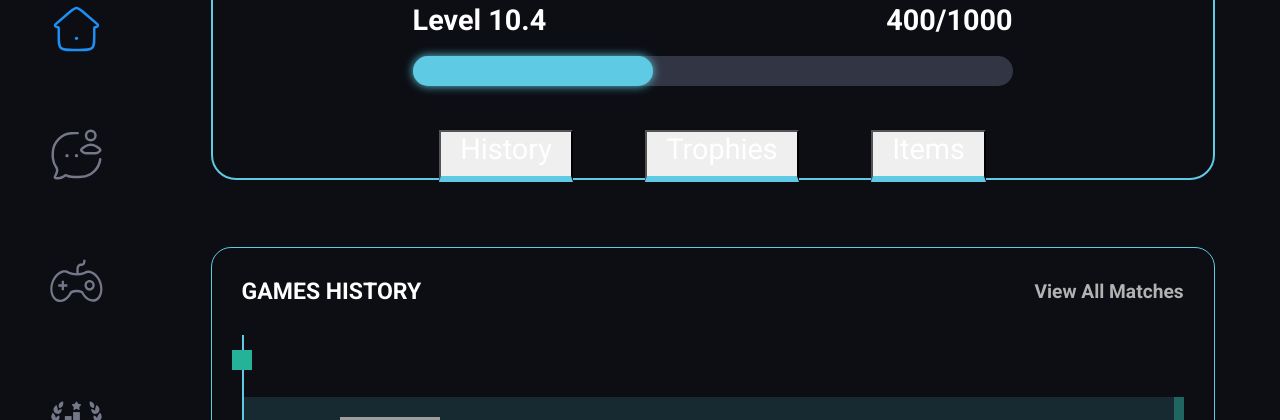
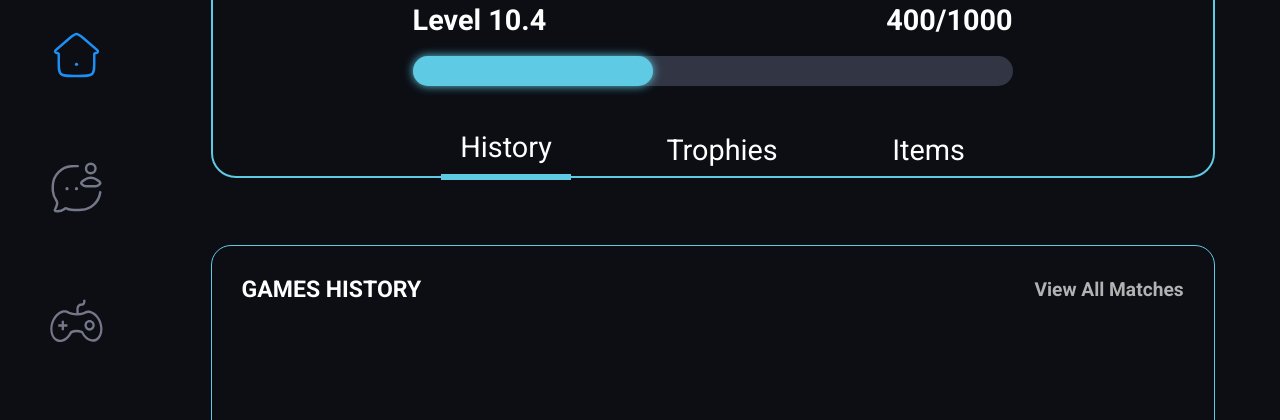
Before and after one commit to AMGHAR-ELMAHDI/ft_transcendence, a React (Vite) app in the folder React/: page / in a window 1280 px wide. Shown: the part 460-880 px from the top of the page. Built offline with nearby package versions, Linux system fonts and the light colour scheme; grey boxes are pictures that could not be loaded.

Commit message:
working on reading data from json

```diff
--- a/React/src/App.tsx
+++ b/React/src/App.tsx
@@ -17,7 +17,7 @@ import "./css/Dashboard.css";
 import "./css/ProfileMain.css";
 
 function App() {
-  const [render, setRender] = useState("History");
+  const [render, setRender] = useState<string>("History");
 
   return (
     <div className="AppClass">
@@ -25,7 +25,11 @@ function App() {
       <div className="main">
         <TopBar />
         <div id="DashboardProfileContainer">
-          <Profile profileList="RenderList" show={render} />
+          <Profile
+            profileList="RenderList"
+            show={render}
+            setRender={setRender}
+          />
           <ProfileMain inRender={render} />
           {/* <Dashboard /> */}
           {/* <Test /> */}
--- a/React/src/components/Profile.tsx
+++ b/React/src/components/Profile.tsx
@@ -4,7 +4,6 @@ import Circle from "./Circle.tsx";
 import ProfileData from "../Data/Profile.json";
 import "../css/Profile.css";
 import {
-  CircularProgressbar,
   buildStyles,
   CircularProgressbarWithChildren,
 } from "react-circular-progressbar";
@@ -25,9 +24,10 @@ function getLevelStart() {
 interface ProfileProps {
   profileList: string;
   show: string;
+  setRender: React.Dispatch<React.SetStateAction<string>>;
 }
 
-function Profile({ profileList, show }: ProfileProps) {
+function Profile({ profileList, show, setRender }: ProfileProps) {
   const profileLevelStyle =
     profileList === "RenderList" ? divStyleProfile : divStyleDashboard;
   const boolRender = profileList === "RenderList" ? true : false;
@@ -62,9 +62,24 @@ function Profile({ profileList, show }: ProfileProps) {
           </div>
           {boolRender && (
             <div id="profile-tabs">
-              <button onClick={() => show="History"}>History</button>
-              <button onClick={() => show="Trophies"}>Trophies</button>
-              <button onClick={() => show="Items"}>Items</button>
+              <button
+                className={`${show === "History" && "ProfileToRender"} `}
+                onClick={() => setRender("History")}
+              >
+                History
+              </button>
+              <button
+                className={`${show === "Trophies" && "ProfileToRender"}  `}
+                onClick={() => setRender("Trophies")}
+              >
+                Trophies
+              </button>
+              <button
+                className={`${show === "Items" && "ProfileToRender"}`}
+                onClick={() => setRender("Items")}
+              >
+                Items
+              </button>
             </div>
           )}
         </div>
--- a/React/src/css/Dashboard.css
+++ b/React/src/css/Dashboard.css
@@ -1,12 +1,12 @@
-:root{
-    --bg-color : #0C0E14;
+:root {
+  --bg-color: #0c0e14;
   --grey-bg-color: #323644;
   --font-color: white;
-    --blue-glow: #5FCAE4;
+  --blue-glow: #5fcae4;
   --edge: 25px;
 }
 
-#DashboardProfileContainer{
+#DashboardProfileContainer {
   display: flex;
   flex-direction: column;
   gap: 1.5rem;
@@ -14,20 +14,20 @@
   margin-bottom: 1rem;
 }
 
-#Dashboard{
+#Dashboard {
   border-radius: var(--edge);
   display: flex;
   flex-wrap: wrap;
   gap: 1rem;
 }
 
-#DashboardHistory{
+#DashboardHistory {
   display: flex;
   width: 800px;
   border-radius: 25px;
 }
 
-#Dashboard-Main-GameModeContainer{
+#Dashboard-Main-GameModeContainer {
   width: 800px;
   background-image: url(/DashboardGameModes/table1.jpg);
   border-radius: 25px;
@@ -37,123 +37,126 @@
   flex: 1;
 }
 
-#Dashboard-Secondary-GameModeContainer{
+#Dashboard-Secondary-GameModeContainer {
   width: 800px;
   display: flex;
   flex-direction: column;
   justify-content: space-between;
 }
 
-#Dashboard-Secondary-GameModeContainer > *{
+#Dashboard-Secondary-GameModeContainer > * {
   border-radius: 25px;
   background-size: cover;
   background-position: center;
   height: 250px;
 }
 
-#Dashboard-Secondary-tournament{
+#Dashboard-Secondary-tournament {
   background-image: url(/DashboardGameModes/table1.jpg);
 }
 
-#Dashboard-Secondary-bot{
+#Dashboard-Secondary-bot {
   background-image: url(/DashboardGameModes/table1.jpg);
 }
 
-#Dashboard-Secondary-practice{
+#Dashboard-Secondary-practice {
   background-image: url(/DashboardGameModes/table1.jpg);
 }
 
-.big{
+.big {
   width: 100%;
   object-fit: cover;
   height: 100%;
   border-radius: var(--edge);
 }
 
-.extraModes{
+.extraModes {
   height: 260px;
   object-fit: cover;
   border-radius: var(--edge);
 }
 
 @media only screen and (max-width: 2560px) {
-	#DashboardHistory, #Dashboard-Main-GameModeContainer, #Dashboard-Secondary-GameModeContainer{
+  #DashboardHistory,
+  #Dashboard-Main-GameModeContainer,
+  #Dashboard-Secondary-GameModeContainer {
     width: 700px;
   }
 }
 
 @media only screen and (max-width: 1440px) {
-	#Dashboard-Main-GameModeContainer, #Dashboard-Secondary-GameModeContainer{
+  #Dashboard-Main-GameModeContainer,
+  #Dashboard-Secondary-GameModeContainer {
     width: 350px;
   }
-	#DashboardHistory{
+  #DashboardHistory {
     width: 1000px;
   }
-    #Dashboard-Secondary-GameModeContainer{
+  #Dashboard-Secondary-GameModeContainer {
     gap: 1rem;
   }
 }
 
 @media only screen and (max-width: 1920px) {
-    #Dashboard-Main-GameModeContainer, #Dashboard-Secondary-GameModeContainer{
+  #Dashboard-Main-GameModeContainer,
+  #Dashboard-Secondary-GameModeContainer {
     width: 500px;
   }
-	#DashboardHistory{
+  #DashboardHistory {
     width: 1000px;
     margin-left: auto;
     margin-right: auto;
   }
-    #Dashboard-Secondary-GameModeContainer{
+  #Dashboard-Secondary-GameModeContainer {
     gap: 1rem;
   }
 }
 
-
 /* --------------------------DASHBOARD HISTORY------------------------- */
 
-#history{
+#history {
   display: flex;
   flex-direction: column;
   padding: 30px;
-    border: 1px solid #5FCAE4;
+  border: 1px solid #5fcae4;
   border-radius: 20px;
   flex: 1;
   gap: 30px;
 }
 
-.history-top-text{
+.history-top-text {
   display: flex;
   align-items: center;
   justify-content: space-between;
 }
 
-.history-top-text h6{
-	color: #B2B2B2;
+.history-top-text h6 {
+  color: #b2b2b2;
   font-size: 1rem;
 }
 
-.line3{
+/* .line3 {
   position: relative;
   width: 2px;
-    height: 710px;
-    background: #5FCAE4;
+  min-height: 705px;
+  background: #5fcae4;
 }
 
-.line4{
-    background: #24B299;
+.line4 {
+  background: #24b299;
   width: 20px;
   height: 20px;
   position: absolute;
   top: 15px;
   left: -10px;
-}
+} */
 
-.history-container{
+.history-container {
   display: flex;
   flex: 1;
 }
 
-#dashboard-history-pic{
+#dashboard-history-pic {
   background-image: url(/bacharG.svg);
   height: 100px;
   width: 100px;
@@ -161,24 +164,25 @@
   background-position: center;
 }
 
-.tabs-acheivements{
+.tabs-acheivements {
   display: flex;
 }
 
-.history-tab-first{
+.history-tab-first {
   margin-top: 40px;
 }
 
-.history-tabs{
+.history-tabs {
   display: flex;
   justify-content: space-between;
   align-items: center;
   width: 100%;
   height: 140px;
   position: relative;
+  direction: ltr;
 }
 
-.history-tabs-left-container{
+.history-tabs-left-container {
   display: flex;
   justify-content: space-evenly;
   align-items: center;
@@ -186,38 +190,61 @@
   height: 100%;
 }
 
-.history-tab-won{
-    background-color: #172A31;
+.history-tab-won {
+  background-color: #172a31;
 }
 
-.history-tab-lost{
-    background-color: #5F2A33;
+.history-tab-lost {
+  background-color: #5f2a33;
 }
 
-.dashboard-history-right-rect{
+.dashboard-history-right-rect {
   width: 10px;
   height: 140px;
-    background-color: #1E8EF3;
+  background-color: #1e8ef3;
 }
 
-.rect-lost{
-    background-color: #9F4146;
+.rect-lost {
+  background-color: #9f4146;
 }
 
-.rect-won{
-    background-color: #1F6561;
+.rect-won {
+  background-color: #1f6561;
 }
 
-#dashboard-history-opponent, #dashboard-history-mode, #dashboard-history-date{
+#dashboard-history-opponent,
+#dashboard-history-mode,
+#dashboard-history-date {
   display: flex;
   flex-direction: column;
   height: 100%;
   justify-content: space-evenly;
 }
 
-#tabs-container{
+#tabs-container {
   display: flex;
   flex-direction: column;
   justify-content: space-evenly;
   width: 100%;
+  gap: 30px;
+  max-height: 800px;
+  padding-top: 250px;
+  overflow-y: scroll;
+  direction: rtl;
 }
+
+*::-webkit-scrollbar {
+  width: 5px;
+}
+*::-webkit-scrollbar-track {
+  border-radius: 0px;
+  /* background-color: var(--blue-glow); */
+  background-color: var(--blue-glow);
+
+  border: 2px solid #0c0e14;
+}
+
+*::-webkit-scrollbar-thumb {
+  border-radius: 0px;
+  background-color: var(--blue-glow);
+}
--- a/React/src/css/Profile.css
+++ b/React/src/css/Profile.css
@@ -1,11 +1,11 @@
-:root{
-    --bg-color : #0C0E14;
+:root {
+  --bg-color: #0c0e14;
   --grey-bg-color: #323644;
   --font-color: white;
-    --blue-glow: #5FCAE4;
+  --blue-glow: #5fcae4;
 }
 
-#Profile{
+#Profile {
   border: 2px solid var(--blue-glow);
   border-radius: 25px;
   display: flex;
@@ -15,15 +15,15 @@
   margin-bottom: 2rem;
 }
 
-.profile-left{
+.profile-left {
   display: flex;
-	justify-content:space-evenly;
+  justify-content: space-evenly;
   align-items: center;
   flex-wrap: wrap;
   flex: 1;
 }
 
-#profile-usr{
+#profile-usr {
   display: flex;
   flex-direction: column;
   justify-content: center;
@@ -33,17 +33,17 @@
   height: 100%;
 }
 
-#profile-usr > h1{
+#profile-usr > h1 {
   font-size: 2rem;
 }
 
-#profile-img{
+#profile-img {
   width: 15rem;
   border: 5px solid var(--blue-glow);
   border-radius: 50%;
 }
 
-.line1{
+.line1 {
   position: relative;
   width: 1px;
   height: 100%;
@@ -52,14 +52,14 @@
   align-items: center;
 }
 
-.line2{
+.line2 {
   width: 2px;
   height: 50%;
-    background:var(--blue-glow);
+  background: var(--blue-glow);
   position: absolute;
 }
 
-.profile-right{
+.profile-right {
   display: flex;
   justify-content: space-evenly;
   align-items: center;
@@ -67,7 +67,7 @@
   flex: 2;
 }
 
-.profile-level{
+.profile-level {
   display: flex;
   flex-direction: column;
   /* justify-content: center; */
@@ -76,20 +76,20 @@
   height: 100%;
 }
 
-#profile-level-container{
+#profile-level-container {
   display: flex;
   flex-direction: column;
   justify-content: space-around;
   gap: 1rem;
 }
 
-#profile-level-text{
+#profile-level-text {
   display: flex;
   justify-content: space-between;
   text-align: center;
 }
 
-#profile-level-text > *{
+#profile-level-text > * {
   font-size: 1.5rem;
 }
 
@@ -108,17 +108,16 @@ progress[value]::-webkit-progress-bar {
 progress[value]::-webkit-progress-value {
   background-color: var(--blue-glow);
   border-radius: 10em;
-    box-shadow: 0px 0px 10px #5FCAE4;
-
+  box-shadow: 0px 0px 10px #5fcae4;
 }
 
-#profile-tabs{
+#profile-tabs {
   display: flex;
   justify-content: space-around;
   gap: 1rem;
 }
 
-#profile-tabs > *{
+#profile-tabs > * {
   font-size: 1.5rem;
   border-bottom: 6px solid var(--blue-glow);
   padding: 0 1rem 0.5rem 1rem;
@@ -126,62 +125,74 @@ progress[value]::-webkit-progress-value {
   top: 0.2rem;
 }
 
-#circles{
+#circles {
   display: flex;
   justify-content: space-evenly;
   align-items: center;
   flex: 2;
 }
 
-.progress-circle{
+.progress-circle {
   width: 300px;
   height: 300px;
   border-radius: 50%;
-    background:
-      radial-gradient(closest-side, white 79%, transparent 80% 100%),
-      conic-gradient(#5FCAE4 75%, #323644 0);
+  background: radial-gradient(closest-side, white 79%, transparent 80% 100%),
+    conic-gradient(#5fcae4 75%, #323644 0);
+}
+
+#profile-tabs > button {
+  background: none;
+  border: none;
+}
+
+.ProfileToRender {
+  border-bottom: 6px solid var(--blue-glow) !important;
+}
+
+#profile-tabs > button:hover {
+  cursor: pointer;
 }
 
 @media only screen and (max-width: 1440px) {
-	.AppClass > *{
-		height:auto;
+  .AppClass > * {
+    height: auto;
   }
   .progress-circle-thingy {
     width: 200px;
     height: 200px;
   }
-	#Profile{
+  #Profile {
     justify-content: center;
   }
-	.profile-left{
-		justify-content:center;
+  .profile-left {
+    justify-content: center;
   }
-	.profile-right{
+  .profile-right {
     min-width: 1000px;
     padding: 1rem;
     gap: 1rem;
   }
-	#profile-usr{
+  #profile-usr {
     width: 100%;
   }
-	.line1{
+  .line1 {
     width: 100%;
     height: 1px;
     justify-content: center;
   }
-	.line2{
+  .line2 {
     width: 50%;
     height: 2px;
   }
-	.profile-level{
+  .profile-level {
     min-width: 600px;
     margin: 1rem;
     flex: 0;
   }
-	#circles{
+  #circles {
     display: none;
   }
-	#profile-img{
+  #profile-img {
     width: 10rem;
   }
 
--- a/React/src/css/ProfileMain.css
+++ b/React/src/css/ProfileMain.css
@@ -27,7 +27,6 @@
 }
 
 .ProfileItems{
-	/* border: 1px solid var(--blue-glow); */
 	border-radius: 25px;
 	display: flex;
 	flex: 1;
@@ -43,6 +42,5 @@
 	border: 1px solid var(--blue-glow);
 	max-width: 400px;
     fill: white;
-    /* background-color: aliceblue; */
 	border-radius: 25px;
 }
```
Also changed, not shown: React/src/components/ProfileHistory.tsx (+18 -0 lines), React/src/components/ProfileMain.tsx (+3 -9 lines). Lines whose indentation alone changed are shown as unchanged.
